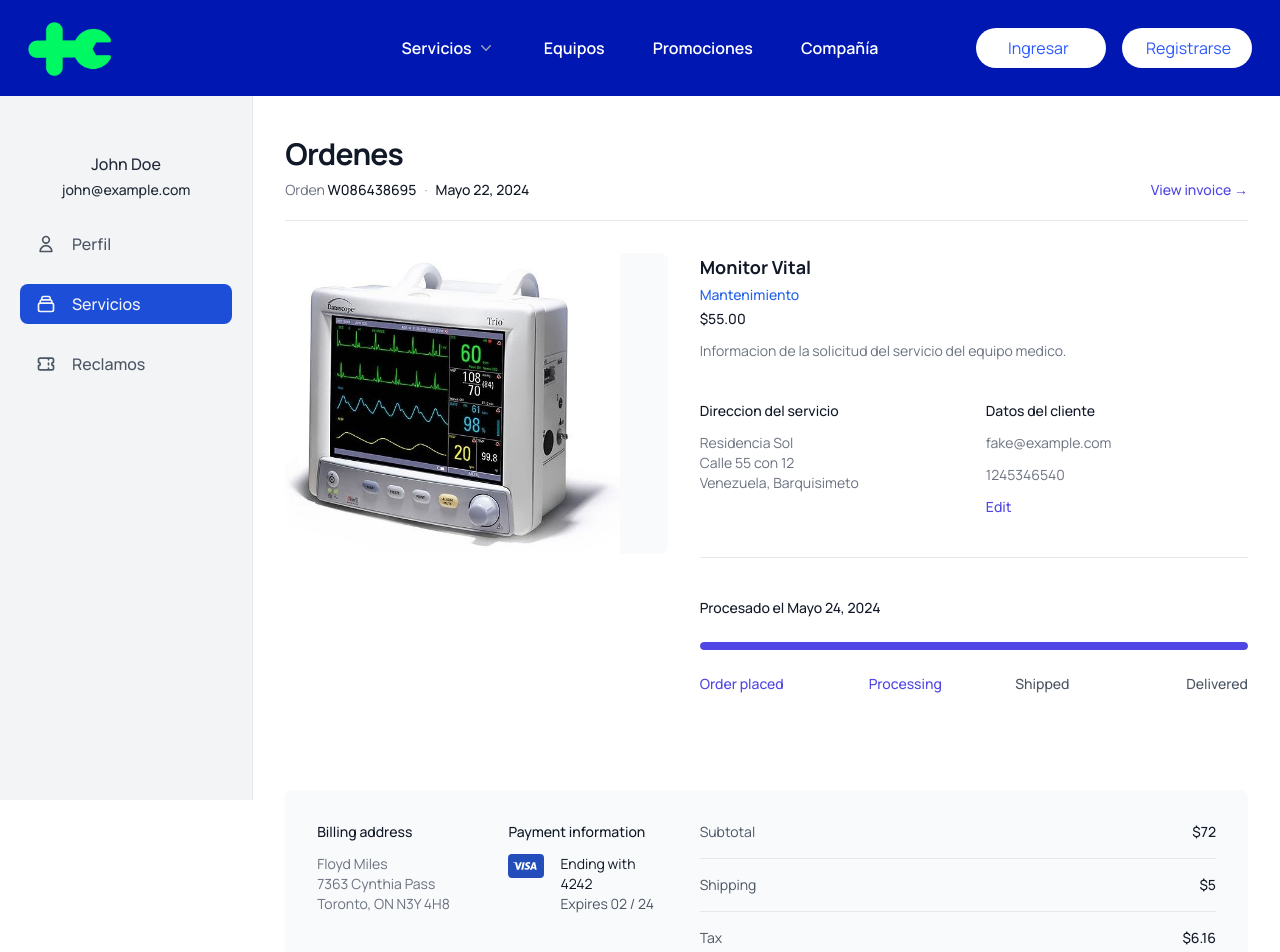
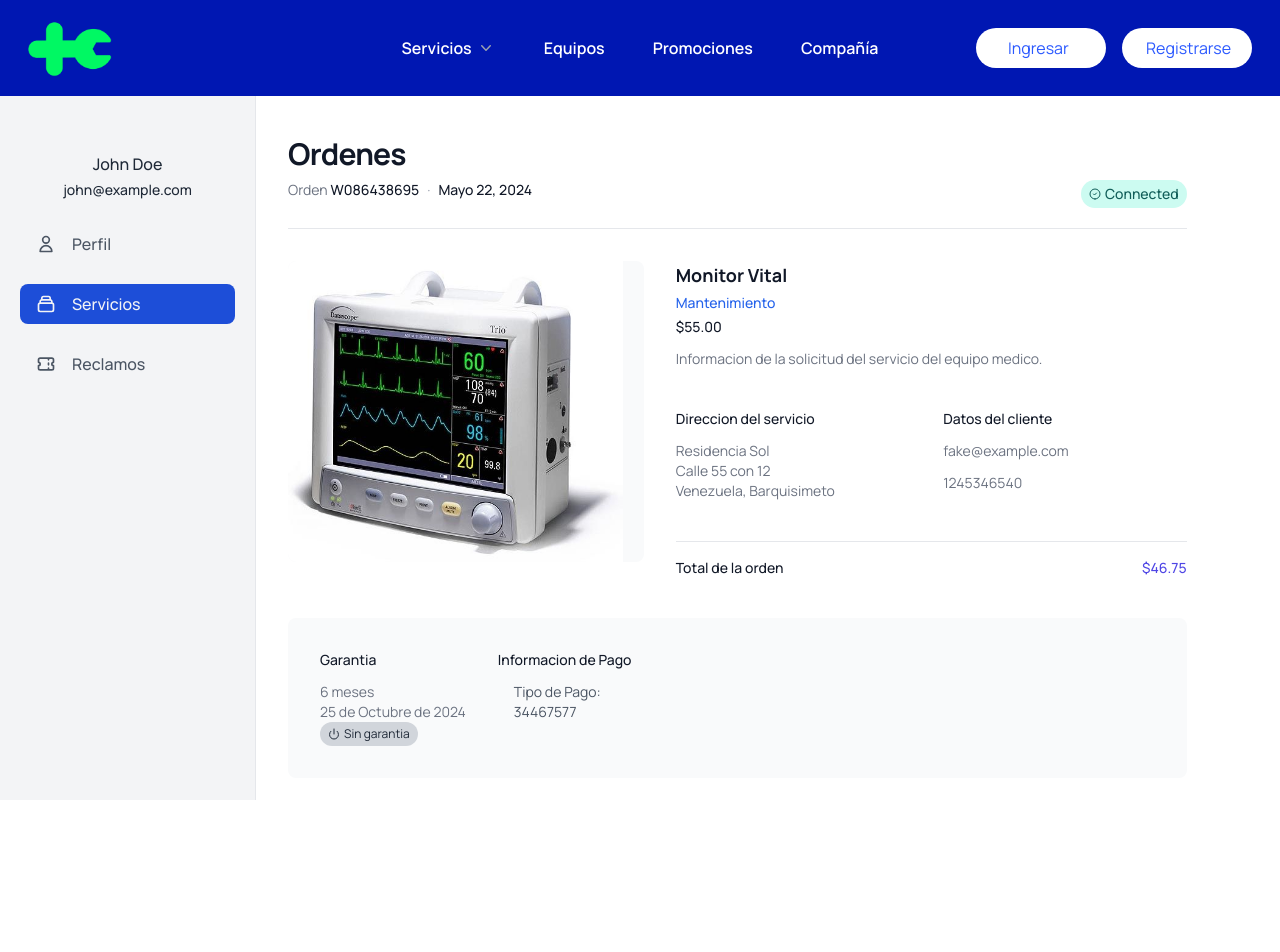
Before and after one commit to Paulinaana/VitalFixWeb, a Next.js app: page /serviceInfo in a window 1280 px wide. Shown: the top 952 px of the page. Built offline with nearby package versions, Linux system fonts and the light colour scheme.

Commit message:
arreglos

```diff
--- a/app/serviceInfo/page.tsx
+++ b/app/serviceInfo/page.tsx
@@ -302,10 +302,20 @@ function serviceInfo(){
             <dd className="font-medium text-gray-900"><time dateTime="2021-03-22">Mayo 22, 2024</time></dd>
         </dl>
         <div className="mt-4 sm:mt-0">
-            <a href="#" className="font-medium text-indigo-600 hover:text-indigo-500">
+            {/* <a href="#" className="font-medium text-indigo-600 hover:text-indigo-500">
             View invoice
             <span aria-hidden="true"> &rarr;</span>
-            </a>
+            </a> */}
+
+            <div>
+            <span className="py-1 px-2 inline-flex text-sm items-center gap-x-1 font-medium bg-teal-100 text-teal-800 rounded-full dark:bg-teal-500/10 dark:text-teal-500">
+                <svg className="flex-shrink-0 size-3" xmlns="http://www.w3.org/2000/svg" width="24" height="24" viewBox="0 0 24 24" fill="none" stroke="currentColor" stroke-width="2" stroke-linecap="round" stroke-linejoin="round">
+                <path d="M12 22c5.523 0 10-4.477 10-10S17.523 2 12 2 2 6.477 2 12s4.477 10 10 10z"></path>
+                <path d="m9 12 2 2 4-4"></path>
+                </svg>
+                Connected
+            </span>
+            </div>
         </div>
         </div>
 
@@ -350,12 +360,14 @@ function serviceInfo(){
                     <dd className="mt-3 space-y-3 text-gray-500">
                     <p>fake@example.com</p>
                     <p>1245346540</p>
-                    <button type="button" className="font-medium text-indigo-600 hover:text-indigo-500">Edit</button>
                     </dd>
                 </div>
                 </dl>
-                <p className="mt-6 font-medium text-gray-900 md:mt-10">Procesado el <time dateTime="2024-05-24">Mayo 24, 2024</time></p>
-                <div className="mt-6">
+                <div className="flex items-center justify-between pt-4">
+                <dt className="font-medium text-gray-900">Total de la orden</dt>
+                <dd className="font-medium text-indigo-600">$46.75</dd>
+                </div>
+                {/* <div className="mt-6">
                 <div className="overflow-hidden rounded-full bg-gray-200">
                     <div className="h-2 rounded-full bg-indigo-600"></div>
                 </div>
@@ -365,7 +377,7 @@ function serviceInfo(){
                     <div className="text-center">Shipped</div>
                     <div className="text-right">Delivered</div>
                 </div>
-                </div>
+                </div> */}
             </div>
             </div>
 
@@ -374,53 +386,49 @@ function serviceInfo(){
         </section>
 
         {/* <!-- Billing --> */}
-        <section aria-labelledby="summary-heading" className="mt-24">
-        <h2 id="summary-heading" className="sr-only">Billing Summary</h2>
+        <section aria-labelledby="summary-heading" className="mt-10">
+        {/* <h2 id="summary-heading" className="sr-only">Billing Summary</h2> */}
 
         <div className="rounded-lg bg-gray-50 px-6 py-6 lg:grid lg:grid-cols-12 lg:gap-x-8 lg:px-0 lg:py-8">
             <dl className="grid grid-cols-1 gap-6 text-sm sm:grid-cols-2 md:gap-x-8 lg:col-span-5 lg:pl-8">
             <div>
-                <dt className="font-medium text-gray-900">Billing address</dt>
+                <dt className="font-medium text-gray-900">Garantia</dt>
                 <dd className="mt-3 text-gray-500">
-                <span className="block">Floyd Miles</span>
-                <span className="block">7363 Cynthia Pass</span>
-                <span className="block">Toronto, ON N3Y 4H8</span>
+                <span className="block">6 meses</span>
+                <span className="block">25 de Octubre de 2024</span>
+                <span className="py-1 px-2 inline-flex items-center gap-x-1 text-xs bg-gray-300 text-gray-800 rounded-full">
+                        <svg className="flex-shrink-0 size-3" xmlns="http://www.w3.org/2000/svg" width="24" height="24" viewBox="0 0 24 24" fill="none" stroke="currentColor" stroke-width="2" stroke-linecap="round" stroke-linejoin="round">
+                        <path d="M18.36 6.64a9 9 0 1 1-12.73 0"></path>
+                        <line x1="12" x2="12" y1="2" y2="12"></line>
+                        </svg>
+                        Sin garantia
+                </span>
                 </dd>
             </div>
             <div>
-                <dt className="font-medium text-gray-900">Payment information</dt>
+                <dt className="font-medium text-gray-900">Informacion de Pago</dt>
                 <dd className="mt-3 flex">
                 <div>
-                    <svg aria-hidden="true" width="36" height="24" viewBox="0 0 36 24" className="h-6 w-auto">
+                    {/* <svg aria-hidden="true" width="36" height="24" viewBox="0 0 36 24" className="h-6 w-auto">
                     <rect width="36" height="24" rx="4" fill="#224DBA" />
                     <path d="M10.925 15.673H8.874l-1.538-6c-.073-.276-.228-.52-.456-.635A6.575 6.575 0 005 8.403v-.231h3.304c.456 0 .798.347.855.75l.798 4.328 2.05-5.078h1.994l-3.076 7.5zm4.216 0h-1.937L14.8 8.172h1.937l-1.595 7.5zm4.101-5.422c.057-.404.399-.635.798-.635a3.54 3.54 0 011.88.346l.342-1.615A4.808 4.808 0 0020.496 8c-1.88 0-3.248 1.039-3.248 2.481 0 1.097.969 1.673 1.653 2.02.74.346 1.025.577.968.923 0 .519-.57.75-1.139.75a4.795 4.795 0 01-1.994-.462l-.342 1.616a5.48 5.48 0 002.108.404c2.108.057 3.418-.981 3.418-2.539 0-1.962-2.678-2.077-2.678-2.942zm9.457 5.422L27.16 8.172h-1.652a.858.858 0 00-.798.577l-2.848 6.924h1.994l.398-1.096h2.45l.228 1.096h1.766zm-2.905-5.482l.57 2.827h-1.596l1.026-2.827z" fill="#fff" />
                     </svg>
-                    <p className="sr-only">Visa</p>
+                    <p className="sr-only">Visa</p> */}
                 </div>
                 <div className="ml-4">
-                    <p className="text-gray-900">Ending with 4242</p>
-                    <p className="text-gray-600">Expires 02 / 24</p>
+                    <p className="text-gray-600">Tipo de Pago:</p>
+                    <p className="text-gray-600">34467577</p>
+
                 </div>
                 </dd>
             </div>
             </dl>
 
             <dl className="mt-8 divide-y divide-gray-200 text-sm lg:col-span-7 lg:mt-0 lg:pr-8">
-            <div className="flex items-center justify-between pb-4">
-                <dt className="text-gray-600">Subtotal</dt>
-                <dd className="font-medium text-gray-900">$72</dd>
-            </div>
-            <div className="flex items-center justify-between py-4">
-                <dt className="text-gray-600">Shipping</dt>
-                <dd className="font-medium text-gray-900">$5</dd>
-            </div>
-            <div className="flex items-center justify-between py-4">
-                <dt className="text-gray-600">Tax</dt>
-                <dd className="font-medium text-gray-900">$6.16</dd>
-            </div>
+
             <div className="flex items-center justify-between pt-4">
-                <dt className="font-medium text-gray-900">Order total</dt>
-                <dd className="font-medium text-indigo-600">$83.16</dd>
+                <dt className="font-medium text-gray-900"></dt>
+                <dd className="font-medium text-indigo-600"></dd>
             </div>
             </dl>
         </div>
```
